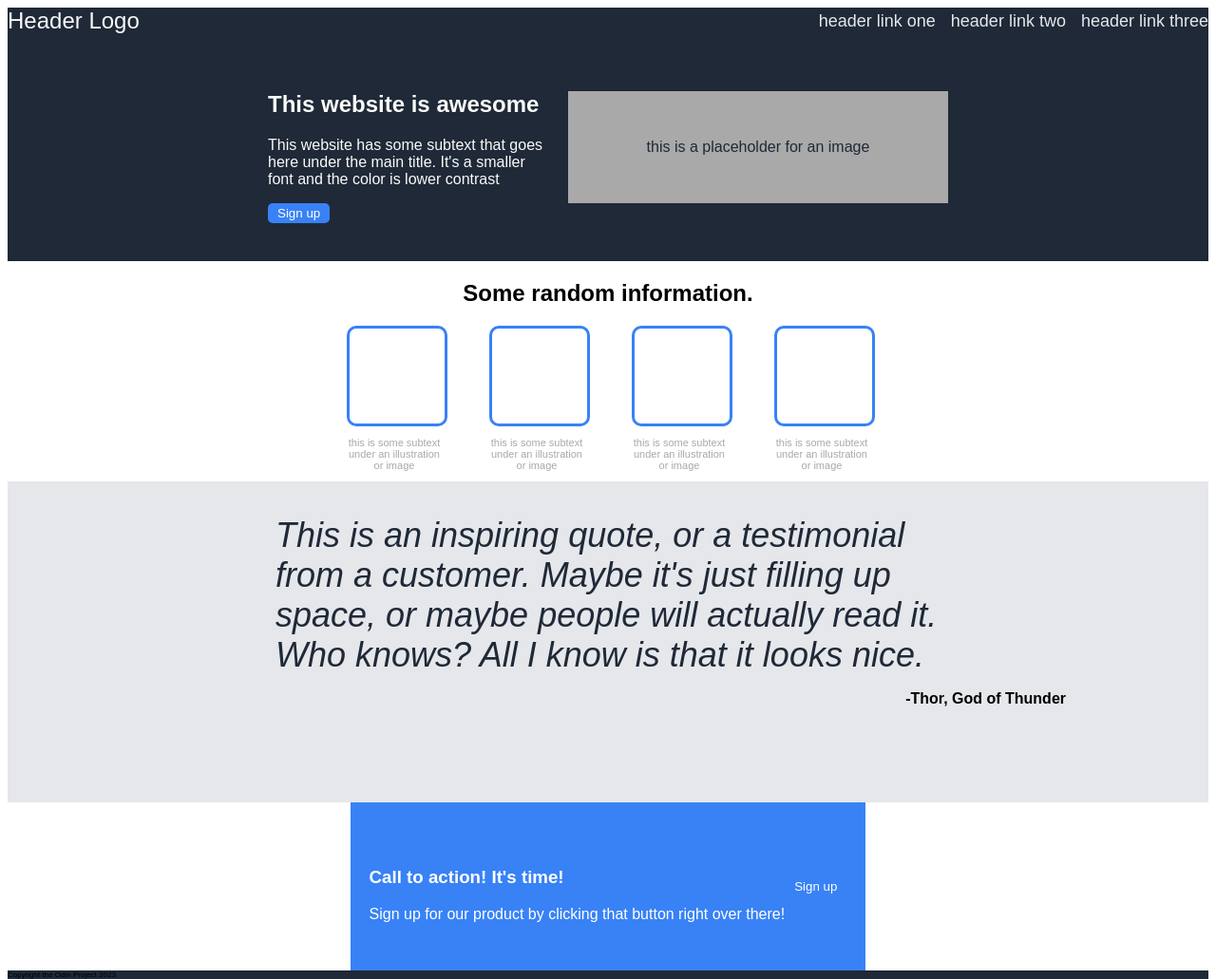
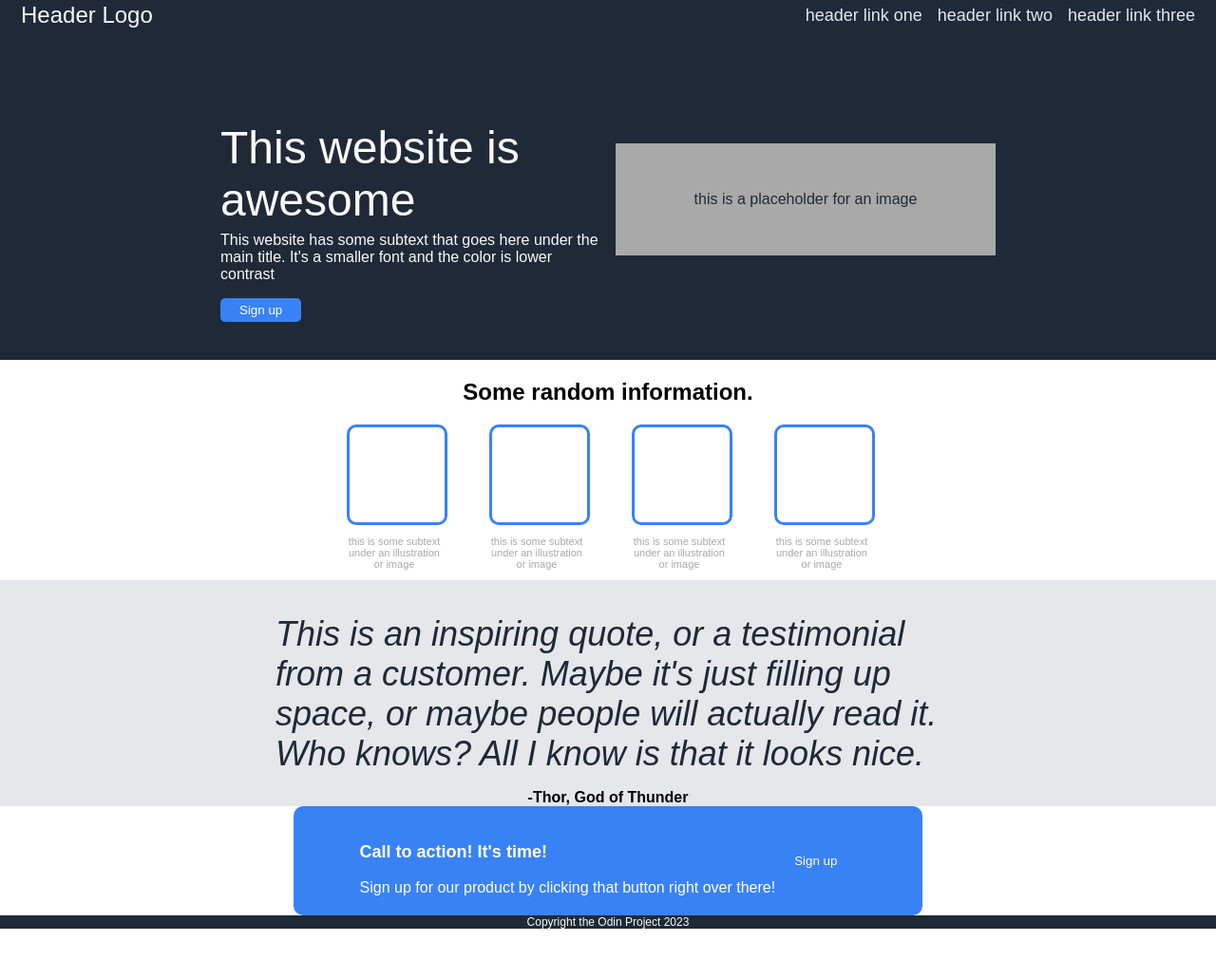
Before and after one commit to StefanLenhard/TOP-landing-page, a plain HTML site: page index.html in a window 1280 px wide. Shown: the whole page at 95% size. After the commit the page ends 978 px from the top, so only its background shows below. Drawn offline with Linux system fonts and the light colour scheme.

Commit message:
Fix: CSS for size and positioning

```diff
--- a/index.html
+++ b/index.html
@@ -18,13 +18,14 @@
 
     <div class="hero">
         <div class="awesome-container">
-            <h2>This website is awesome </h2>
+            <p class="hero-headline">This website is awesome </p>
             <p> This website has some subtext that goes here under the main title. It's a smaller font and the color is lower contrast </p>
             <button> Sign up </button>
         </div>
         <div class="img-ph"> this is a placeholder for an image </div>
     </div>
 
+    <div class="container-middle">
         <h2 class="box-headline"> Some random information. </h2>
 
         <div class="box-container">
@@ -45,6 +46,7 @@
                 <p> this is some subtext under an illustration or image </p>
             </div>
         </div>
+    </div>
 
     <div class="quote-section">
         <p class="quote-text">This is an inspiring quote, or a testimonial from a customer. Maybe it's just filling up space, or maybe people will actually read it. Who knows? All I know is that it looks nice. </p>
@@ -54,8 +56,8 @@
     <div class="section-cta">
         <div class="cta-box">
             <div>
-                <h3> Call to action! It's time! </h3>
-                <a> Sign up for our product by clicking that button right over there! </a>
+                <p style="font-size: large;font-weight: bolder;"> Call to action! It's time! </p>
+                <a style="margin-top: -5px"> Sign up for our product by clicking that button right over there! </a>
             </div>
             <button> Sign up </button>
         </div>
--- a/style.css
+++ b/style.css
@@ -3,12 +3,13 @@ font-family: sans-serif;
 display: flex;
 flex-direction: column;
 height: 100vh;
+margin:-8px -8px;
 }
 
 button {
     background-color: #3882f6;
     color: white;
-    padding: 3px 10px;
+    padding: 5px 20px;
     border-radius: 5px;
     border: 0px;
 }
@@ -18,6 +19,7 @@ button {
     justify-content: space-between;
     background-color: #1f2937;
     align-items: center;
+    padding: 10px 30px;
 }
 
 .logo {
@@ -40,15 +42,21 @@ button {
 .hero {
     display: flex;
     justify-content: center;
-    align-items: center;
     gap: 16px;
     background-color: #1f2937;
     color: #f9faf8;
     padding: 40px;
+    flex: 1;
 }
 
 .awesome-container {
-    width: 300px;
+    width: 400px;
+}
+
+.hero-headline {
+    font-size: 48px;
+    color:#f9faf8;
+    margin-bottom: -10px;
 }
 
 .img-ph {
@@ -57,6 +65,7 @@ button {
     padding: 50px;
     text-align: center;
     color: #1f2937;
+    align-self: center;
 }
 
 .box-headline {
@@ -70,6 +79,7 @@ button {
     gap: 50px;
     margin: 0px 150px;
     flex-wrap: wrap;
+    flex: 1;
 }
 .box {
     width: 100px;
@@ -89,6 +99,9 @@ button {
     background-color: #e5e7eb;
     display: flex;
     flex-direction: column;
+    flex: 1;
+    justify-content: center;
+    align-items: center;
 
 }
 
@@ -104,10 +117,9 @@ button {
 
 .quote-by {
    text-align: right;
-   margin-right: 150px;
    font-weight: bold;
    margin-top: -20px;
-   padding-bottom: 100px;
+
 }
 
 .section-cta {
@@ -115,18 +127,27 @@ button {
     align-items: center;
     display: flex;
     height: 200px;
+    flex: 1;
 
 }
 .cta-box {
     background-color: #3882f6;
     display: flex;
     color: white;
-    max-width: 750px;
-    padding: 50px 20px;
+    padding: 20px 70px;
+    height: 75px;
+    align-items: center;
+    justify-content: center;
+    border-radius: 10px
 
 }
 
 .footer {
     background-color: #1f2937;
-    font-size: 8px;
+    font-size: 12px;
+    height: 40px;
+    color:#f9faf8;
+    justify-content: center;
+    display: flex;
+    align-items: center;
 }
```
Lines whose indentation alone changed are shown as unchanged.
